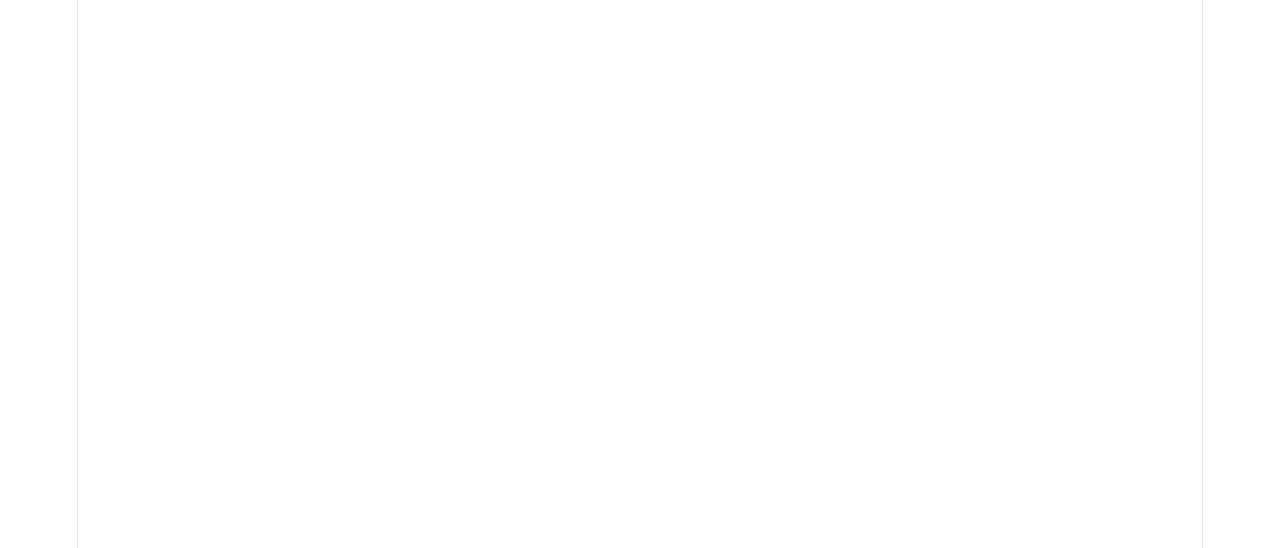
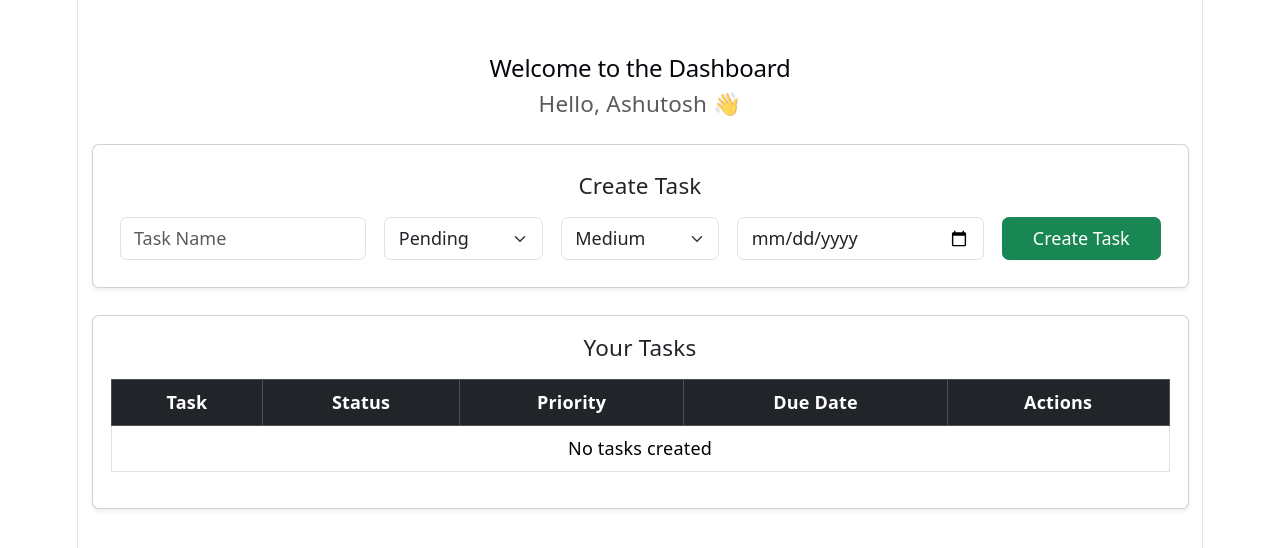
Before and after one commit to aashutoshpandey11/Tasks-Manager, a React app in the folder frontend/: page /dashboard in a window 1280 px wide. Before the commit this address had no page. Shown: the top 548 px of the page. Built offline with nearby package versions, Linux system fonts and the light colour scheme; the HTML template or start-up script is replaced by a standard one.

Commit message:
Update app code

```diff
--- a/frontend/src/App.jsx
+++ b/frontend/src/App.jsx
@@ -3,6 +3,7 @@
 
 import Login from "./components/forms/login";
 import Register from "./components/forms/register";
+import Dashboard from "./components/dashboard/userdashboard";
 
 function App() {
   return (
@@ -10,6 +11,7 @@
       <Routes>
         <Route path="/" element={<Login />} />
         <Route path="/register" element={<Register />} />
+        <Route path="/dashboard" element={<Dashboard />} />
       </Routes>
     </Router>
   );
```
